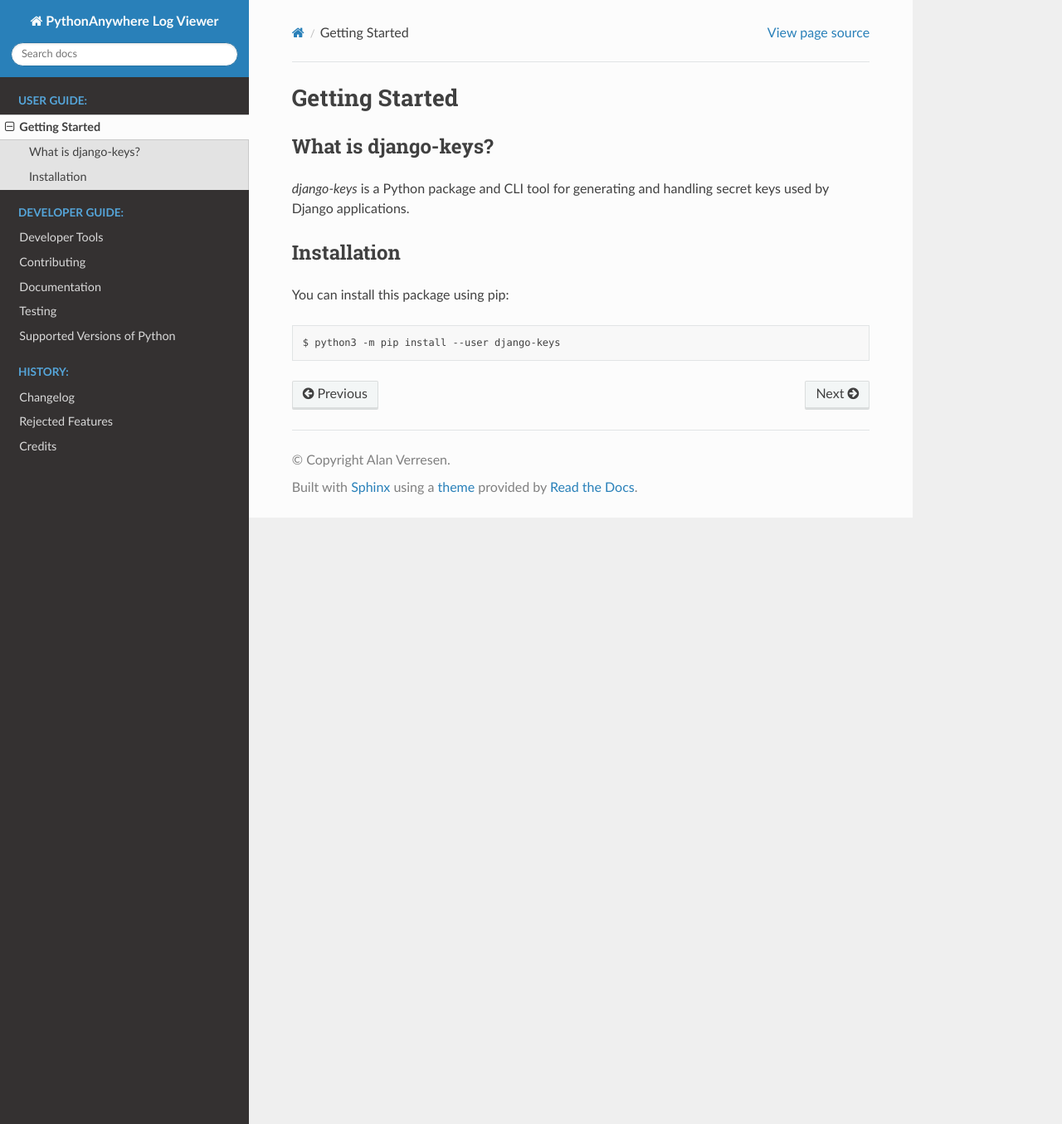
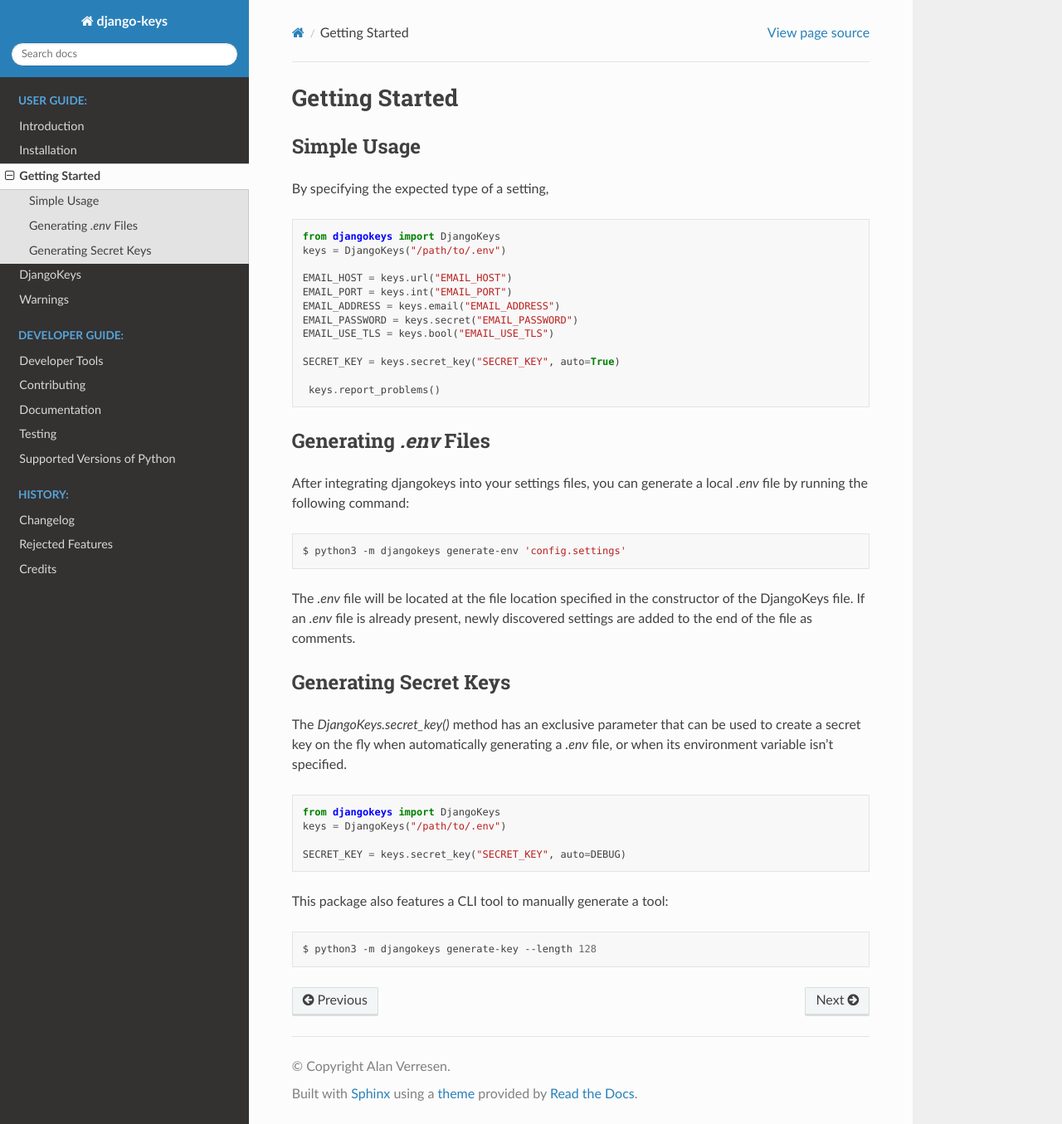
Before and after one commit to alanverresen/django-keys, a Sphinx documentation site: the page built from docs/content/user_guide/getting_started.rst, in a window 1280 px wide and 1355 px high. Shown: the whole window at 83% size. Built offline with Sphinx 7.4.7 and the Read the Docs theme 2.0.0, drawn with Linux system fonts in a browser that asks for light colours.

```diff
--- a/docs/conf.py
+++ b/docs/conf.py
@@ -25,7 +25,7 @@ sys.path.insert(0, os.path.abspath('..'))
 
 # -- Project information -----------------------------------------------------
 
-project = 'PythonAnywhere Log Viewer'
+project = 'django-keys'
 copyright = 'Alan Verresen'
 author = 'Alan Verresen'
 
--- a/docs/content/user_guide/getting_started.rst
+++ b/docs/content/user_guide/getting_started.rst
@@ -3,19 +3,60 @@ Getting Started
 ===============================================================================
 
 -------------------------------------------------------------------------------
-What is django-keys?
+Simple Usage
 -------------------------------------------------------------------------------
 
-*django-keys* is a Python package and CLI tool for generating and handling
-secret keys used by Django applications.
+By specifying the expected type of a setting,
+
+.. code-block:: python3
+
+   from djangokeys import DjangoKeys
+   keys = DjangoKeys("/path/to/.env")
+
+   EMAIL_HOST = keys.url("EMAIL_HOST")
+   EMAIL_PORT = keys.int("EMAIL_PORT")
+   EMAIL_ADDRESS = keys.email("EMAIL_ADDRESS")
+   EMAIL_PASSWORD = keys.secret("EMAIL_PASSWORD")
+   EMAIL_USE_TLS = keys.bool("EMAIL_USE_TLS")
+
+   SECRET_KEY = keys.secret_key("SECRET_KEY", auto=True)
+
+    keys.report_problems()
 
 
 -------------------------------------------------------------------------------
-Installation
+Generating `.env` Files
 -------------------------------------------------------------------------------
 
-You can install this package using pip:
+After integrating djangokeys into your settings files, you can generate a
+local `.env` file by running the following command:
 
 .. code-block:: sh
 
-    $ python3 -m pip install --user django-keys
+   $ python3 -m djangokeys generate-env 'config.settings'
+
+The `.env` file will be located at the file location specified in the
+constructor of the DjangoKeys file. If an `.env` file is already present,
+newly discovered settings are added to the end of the file as comments.
+
+
+-------------------------------------------------------------------------------
+Generating Secret Keys
+-------------------------------------------------------------------------------
+
+The `DjangoKeys.secret_key()` method has an exclusive parameter that can be
+used to create a secret key on the fly when automatically generating a `.env`
+file, or when its environment variable isn't specified.
+
+.. code-block:: python3
+
+   from djangokeys import DjangoKeys
+   keys = DjangoKeys("/path/to/.env")
+
+   SECRET_KEY = keys.secret_key("SECRET_KEY", auto=DEBUG)
+
+This package also features a CLI tool to manually generate a tool:
+
+.. code-block :: sh
+
+    $ python3 -m djangokeys generate-key --length 128
--- a/docs/index.rst
+++ b/docs/index.rst
@@ -12,7 +12,11 @@ secret keys used by Django applications.
    :maxdepth: 1
    :caption: User Guide:
 
+   content/user_guide/introduction
+   content/user_guide/installation
    content/user_guide/getting_started
+   content/user_guide/DjangoKeys
+   content/user_guide/warnings
 
 
 .. toctree::
```
Also changed, not shown: docs/content/user_guide/DjangoKeys.rst (added, +21 -0 lines), docs/content/user_guide/installation.rst (added, +9 -0 lines), docs/content/user_guide/introduction.rst (added, +106 -0 lines), docs/content/user_guide/warnings.rst (added, +70 -0 lines).
